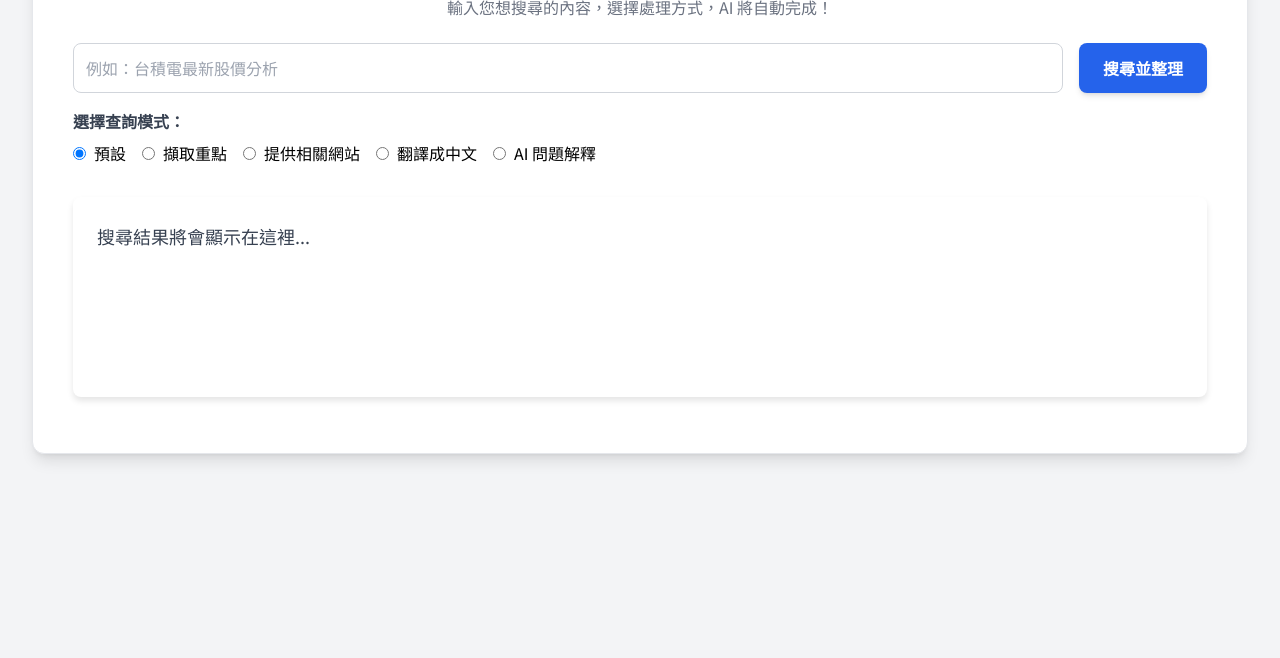
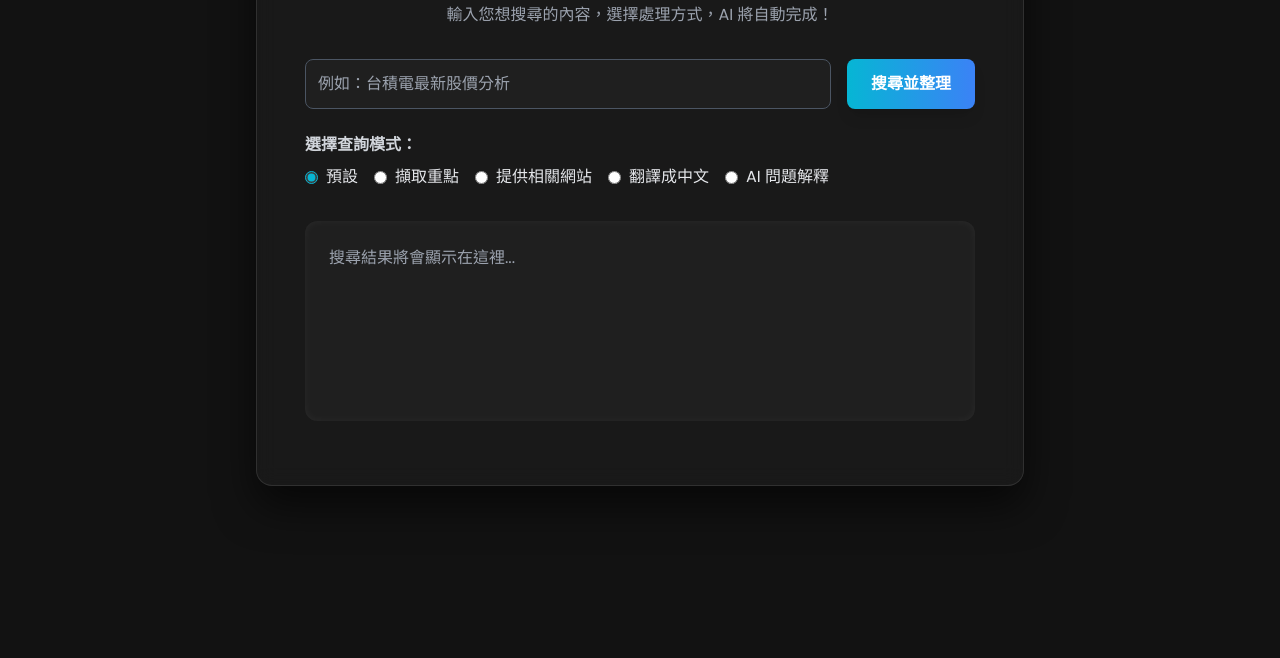
Before and after one commit to Charmying/Test-HiTrust-Demo, a plain HTML site: page index.html in a window 1280 px wide. Shown: the part 142-800 px from the top of the page. Drawn offline with nearby package versions, Linux system fonts and the light colour scheme; a small style sheet from the web is missing.

Commit message:
趨近完成

```diff
--- a/index.html
+++ b/index.html
@@ -5,88 +5,152 @@
   <meta name="viewport" content="width=device-width, initial-scale=1.0"/>
   <title>AI 搜尋與整理工具</title>
   <script src="https://cdn.tailwindcss.com"></script>
-  <link href="https://fonts.googleapis.com/css2?family=Noto+Sans+TC:wght@400;700&display=swap" rel="stylesheet"/>
-  <link rel="stylesheet" href="https://cdnjs.cloudflare.com/ajax/libs/highlight.js/11.9.0/styles/github-light.min.css"/>
+  <link href="https://fonts.googleapis.com/css2?family=Poppins:wght@400;600;700&display=swap" rel="stylesheet"/>
+  <link rel="stylesheet" href="https://cdnjs.cloudflare.com/ajax/libs/highlight.js/11.9.0/styles/github-dark.min.css"/>
   <script src="https://cdnjs.cloudflare.com/ajax/libs/highlight.js/11.9.0/highlight.min.js"></script>
   <script src="https://cdn.jsdelivr.net/npm/marked/marked.min.js"></script>
   <style>
-    body { font-family: 'Noto Sans TC', sans-serif; background-color: #f3f4f6; }
-    .container { max-width: 800px; margin: auto; padding: 2rem; }
+    body {
+      font-family: 'Poppins', sans-serif;
+      background-color: #121212;
+    }
+
+    .glass-card {
+      background: rgba(30, 30, 30, 0.6);
+      border: 1px solid rgba(255, 255, 255, 0.1);
+      backdrop-filter: blur(10px);
+      border-radius: 1rem;
+      box-shadow: 0 20px 40px rgba(0, 0, 0, 0.6);
+      transition: all 0.3s ease-in-out;
+    }
+
+    .glass-card:hover {
+      box-shadow: 0 30px 60px rgba(0, 0, 0, 0.7);
+      transform: translateY(-2px);
+    }
+
     #results-box {
-      min-height: 200px; background-color: #fff; border-radius: 0.5rem;
-      padding: 1.5rem; box-shadow: 0 4px 6px rgba(0, 0, 0, 0.1);
-      line-height: 1.75; word-wrap: break-word; overflow: auto;
+      min-height: 200px;
+      background-color: #1f1f1f;
+      border-radius: 0.75rem;
+      padding: 1.5rem;
+      box-shadow: inset 0 0 10px rgba(255, 255, 255, 0.05);
+      color: #e5e5e5;
+      overflow: auto;
     }
+
     #results-box h1, #results-box h2, #results-box h3, #results-box h4 {
-      font-weight: bold; margin-top: 1.5rem; margin-bottom: 0.5rem;
+      font-weight: bold;
+      margin-top: 1.5rem;
+      margin-bottom: 0.5rem;
     }
+
     #results-box h1 { font-size: 2em; }
     #results-box h2 { font-size: 1.5em; }
     #results-box h3 { font-size: 1.25em; }
     #results-box h4 { font-size: 1em; }
-    #results-box ul, #results-box ol { list-style-position: inside; margin-bottom: 1rem; }
-    #results-box ul li { list-style-type: disc; }
-    #results-box ol li { list-style-type: decimal; }
+    #results-box ul, #results-box ol {
+      list-style-position: inside;
+      margin-bottom: 1rem;
+    }
+
+    #results-box ul li::marker {
+      color: #00bcd4;
+    }
+
     #results-box pre {
-      background-color: #f4f4f4; padding: 1rem; border-radius: 0.5rem;
-      overflow-x: auto; white-space: pre-wrap; word-wrap: break-word;
+      background-color: #2e2e2e;
+      padding: 1rem;
+      border-radius: 0.5rem;
+      overflow-x: auto;
+      color: #e0e0e0;
+    }
+
+    /* 滾動條樣式 */
+    #results-box::-webkit-scrollbar {
+      width: 8px;
+    }
+    #results-box::-webkit-scrollbar-thumb {
+      background: #555;
+      border-radius: 4px;
     }
   </style>
 </head>
-<body class="bg-gray-100 p-8">
-  <div class="container bg-white rounded-xl shadow-lg p-6 md:p-10 border border-gray-200">
-    <h1 class="text-3xl md:text-4xl font-bold text-center text-gray-800 mb-6">AI 搜尋與整理工具</h1>
-    <p class="text-center text-gray-500 mb-6">輸入您想搜尋的內容，選擇處理方式，AI 將自動完成！</p>
+<body class="min-h-screen p-8 text-gray-200 bg-[#121212]">
+
+  <div class="container max-w-3xl mx-auto glass-card p-8 md:p-12">
+    <h1 class="text-4xl font-bold text-center text-white mb-6 tracking-wide animate-fade-in-down">AI 搜尋與整理工具</h1>
+    <p class="text-center text-gray-400 mb-8 animate-fade-in">輸入您想搜尋的內容，選擇處理方式，AI 將自動完成！</p>
 
     <!-- 搜尋輸入框與按鈕 -->
-    <div class="flex flex-col md:flex-row gap-4 mb-4">
+    <div class="flex flex-col md:flex-row gap-4 mb-6 animate-fade-in-up">
       <input type="text" id="searchInput" placeholder="例如：台積電最新股價分析"
-             class="flex-1 p-3 border border-gray-300 rounded-lg focus:outline-none focus:ring-2 focus:ring-blue-500 transition-all"/>
+             class="flex-1 p-3 bg-[#1f1f1f] text-white border border-gray-600 rounded-lg focus:outline-none focus:ring-2 focus:ring-cyan-500 transition-all"/>
       <button id="searchButton"
-              class="bg-blue-600 text-white font-bold py-3 px-6 rounded-lg hover:bg-blue-700 transition-colors shadow-md">
+              class="bg-gradient-to-r from-cyan-500 to-blue-500 text-white font-semibold py-3 px-6 rounded-lg hover:from-cyan-400 hover:to-blue-400 transition-all shadow-lg">
         搜尋並整理
       </button>
     </div>
 
     <!-- 查詢模式選擇 -->
-    <div class="mb-6">
-      <label class="block text-gray-700 font-semibold mb-2">選擇查詢模式：</label>
+    <div class="mb-6 animate-fade-in-up delay-100">
+      <label class="block text-gray-300 font-semibold mb-2">選擇查詢模式：</label>
       <div class="flex flex-wrap gap-4">
         <label class="flex items-center space-x-2">
-          <input type="radio" name="mode" value="default" checked>
+          <input type="radio" name="mode" value="default" checked class="accent-cyan-500">
           <span>預設</span>
         </label>
         <label class="flex items-center space-x-2">
-          <input type="radio" name="mode" value="summary">
+          <input type="radio" name="mode" value="summary" class="accent-cyan-500">
           <span>擷取重點</span>
         </label>
         <label class="flex items-center space-x-2">
-          <input type="radio" name="mode" value="related-sites">
+          <input type="radio" name="mode" value="related-sites" class="accent-cyan-500">
           <span>提供相關網站</span>
         </label>
         <label class="flex items-center space-x-2">
-          <input type="radio" name="mode" value="translate">
+          <input type="radio" name="mode" value="translate" class="accent-cyan-500">
           <span>翻譯成中文</span>
         </label>
         <label class="flex items-center space-x-2">
-          <input type="radio" name="mode" value="explain">
+          <input type="radio" name="mode" value="explain" class="accent-cyan-500">
           <span>AI 問題解釋</span>
         </label>
-        <!-- <label class="flex items-center space-x-2">
-          <input type="radio" name="mode" value="charts">
-          <span>提供統計/圖表</span>
-        </label> -->
       </div>
     </div>
 
     <!-- 搜尋結果 -->
-    <div id="results-container" class="mt-8">
-      <div id="results-box" class="text-gray-700 text-lg">
-        <p>搜尋結果將會顯示在這裡...</p>
+    <div id="results-container" class="mt-8 animate-fade-in-up delay-200">
+      <div id="results-box" class="text-base leading-relaxed">
+        <p class="text-gray-400">搜尋結果將會顯示在這裡...</p>
       </div>
-      <div id="citations" class="mt-4 text-sm text-gray-600 space-y-2"></div>
+      <div id="citations" class="mt-4 text-sm text-gray-400 space-y-2"></div>
     </div>
   </div>
+
+  <style>
+    /* 動畫 */
+    @keyframes fade-in {
+      from { opacity: 0; transform: translateY(10px); }
+      to { opacity: 1; transform: translateY(0); }
+    }
+
+    .animate-fade-in {
+      animation: fade-in 0.8s ease-out both;
+    }
+
+    .animate-fade-in-up {
+      animation: fade-in 0.8s ease-out both;
+    }
+
+    .animate-fade-in-down {
+      animation: fade-in 0.8s ease-out both;
+      animation-delay: 0.1s;
+    }
+
+    .delay-100 { animation-delay: 0.1s; }
+    .delay-200 { animation-delay: 0.2s; }
+  </style>
 
   <script>
     const searchInput = document.getElementById('searchInput');
```
